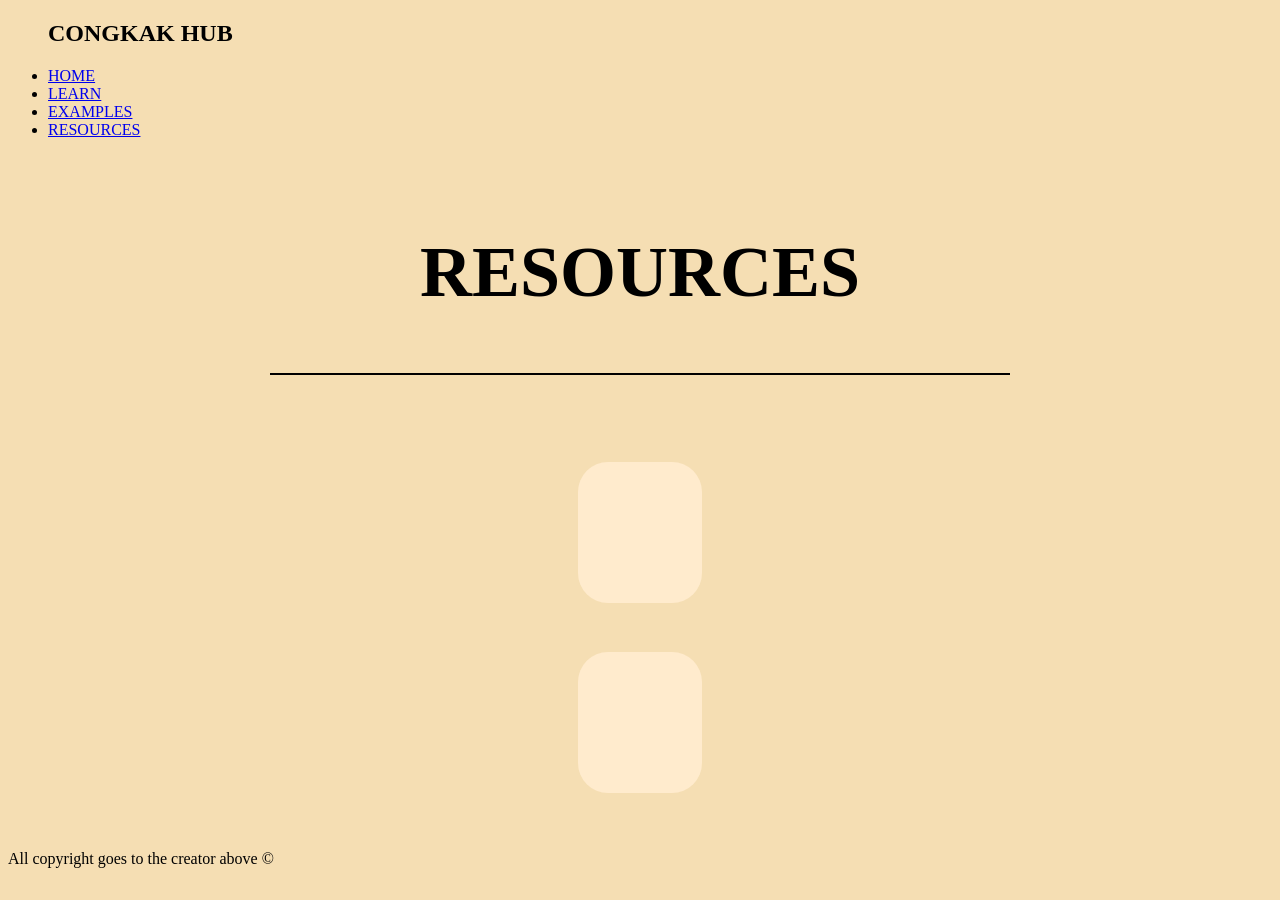
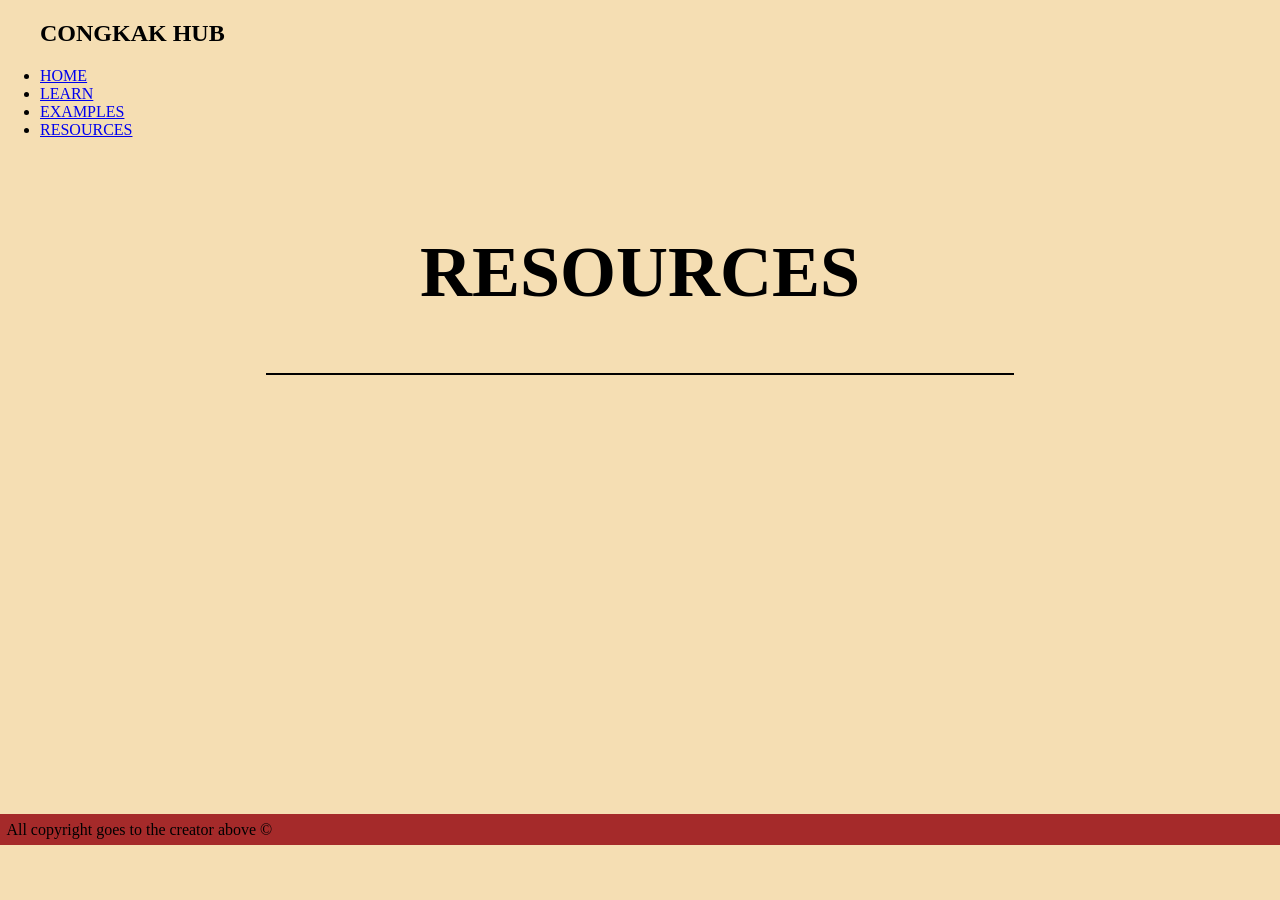

Modify a little

--- a/resources/resource_style.css
+++ b/resources/resource_style.css
@@ -1,5 +1,7 @@
 body {
     background-color: wheat;
+    margin: 0;
+    padding: 0;
 }
 
 .resource-section {
@@ -21,12 +23,21 @@ body {
 }
 
 .logo a {
-    background-color: blanchedalmond;
     margin-right: auto;
     margin-left: auto;
-    margin-top: 2%;
+    margin-top: 1%;
     margin-bottom: 2%;
     padding: 5%;
     border: none;
     border-radius: 30px;
+}
+
+footer {
+    background-color: brown;
+    margin: 0;
+    padding: .5%;
+}
+
+footer p {
+    margin: 0;
 }
